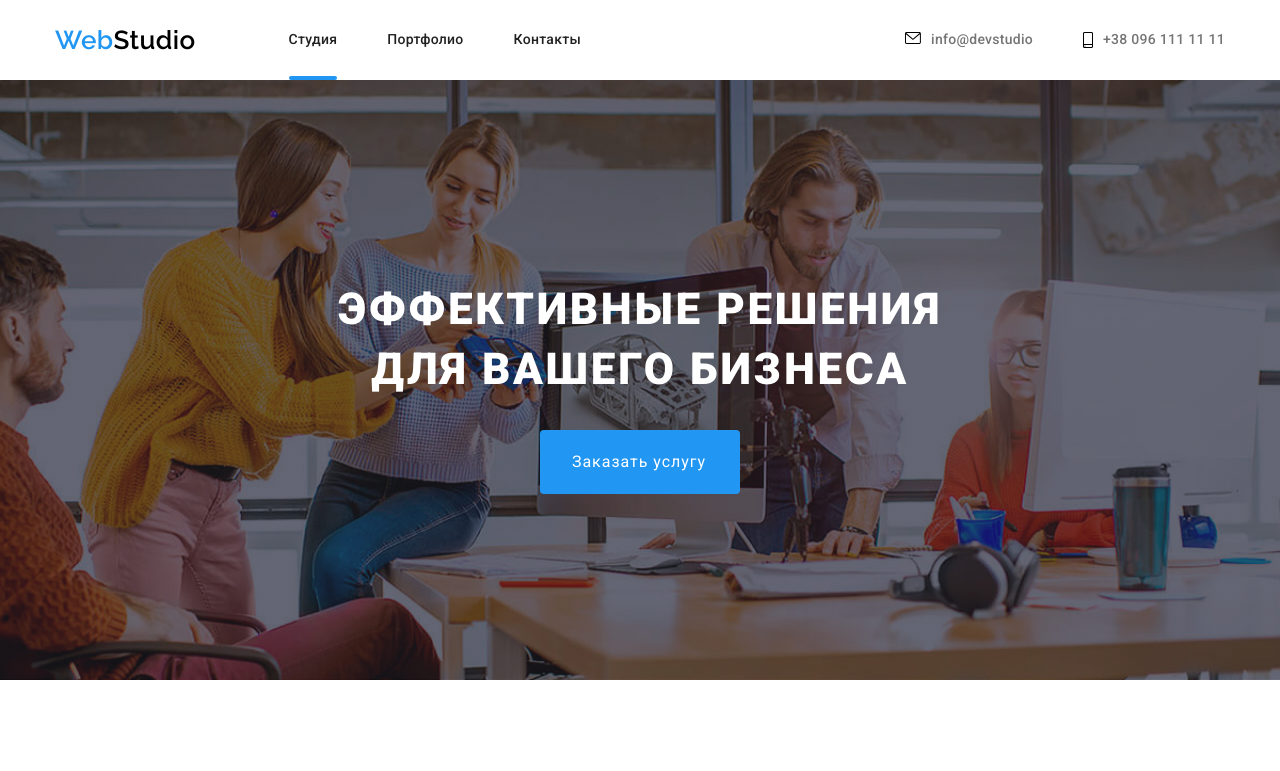
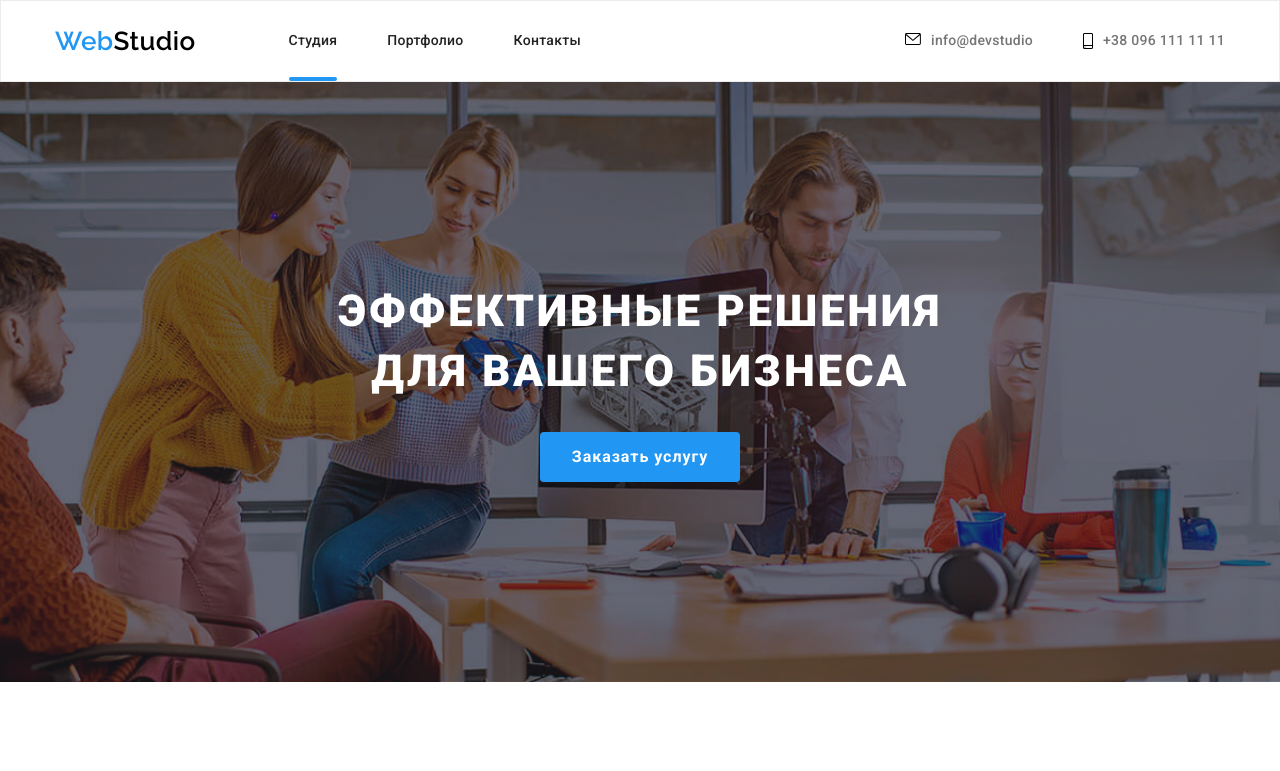
Before and after one commit to Yevheniya-Miatenko/goit-markup-hw-05, a plain HTML site: page index.html in a window 1280 px wide. Shown: the top 771 px of the page. Drawn offline with nearby package versions, Linux system fonts and the light colour scheme.

Commit message:
Modal btn & header

```diff
--- a/css/style.css
+++ b/css/style.css
@@ -26,7 +26,19 @@ img{
 display: block;
 }
 
+*, *::before, *::after {
+    box-sizing: border-box;
+}
+
 /*Header*/
+
+.header{
+display: flex;
+align-items: center;
+width: auto;
+border: 1px solid #ECECEC;
+}
+
 
 .logo,
 .web {
@@ -194,35 +206,32 @@ letter-spacing: 0.06em;
 text-transform: uppercase;
 color: #FFFFFF;
 /*background: #2F303A;*/
-padding-top: 200px;
-padding-bottom: 280px;
-padding-left: 237px;
-padding-right: 237px;
+margin-bottom: 30px;
 }
 
 .modal-btn{
-font-size: 16px;
-line-height: 1.88;
-display: flex;
-align-items: center;
-text-align: center;
-letter-spacing: 0.06em;
 color: #ffffff;
 background-color: #2196F3;
+display: inline-block;
+text-align: center;
+padding: 10px 32px;
 border-radius: 4px;
-position: absolute;
-width: 200px;
-height: 50px;
-margin-left: 485px;
-margin-right: 485px;
-top: 430px;
-padding-left: 32px;
-padding-right: 32px;
-padding-top: 32px;
-padding-bottom: 32px;
+border: none;
+cursor: pointer;
+font-weight: 700;
+font-size: 16px;
+line-height: 1.87;
+letter-spacing: 0.06em;
+}
+
+.hero-content {
+text-align: center;
+padding-top: 200px;
+padding-bottom: 200px;
 }
 
 /* Модальное окно "Героя" */
+
 .backdrop {
 position: fixed;
 width: 100%;
@@ -232,25 +241,26 @@ left: 0;
 background-color: rgba(0, 0, 0, 0.2);
 z-index: 10;
 opacity: 1;
-transition: opaciti 250ms cubic-bezier(0.4, 0, 0.2, 1);
-
+/*transition: opaciti 250ms cubic-bezier(0.4, 0, 0.2, 1);*/
+transition-duration: 250ms;
+transition-timing-function: cubic-bezier(0.4, 0, 0.2, 1);
 }
 .backdrop.is-hidden {
 opacity: 0;
 pointer-events: none;
+visibility: hidden;
+}
 
+.backdrop.is-hidden .modal {
+transform: translate(-50%, -50%);
 }
-.backdrop.is-hidden .modal {
-transform: translate(-50%, -50%) scale(0.5);
 
-}
 .modal {
 position: absolute;
 top: 50%;
 left: 50%;
-transform: translate(-50%, -50%) scale(1);
-transition: transform 250ms cubic-bezier(0.4, 0, 0.2, 1);
-
+transform: translate(-50%, -50%);
+/*transition: transform 250ms cubic-bezier(0.4, 0, 0.2, 1);*/
 min-width: 528px;
 min-height: 581px;
 background-color: #FFFFFF;
@@ -258,29 +268,27 @@ box-shadow: 0px 1px 3px rgba(0, 0, 0, 0.12),
 0px 1px 1px rgba(0, 0, 0, 0.14),
 0px 2px 1px rgba(0, 0, 0, 0.2);
 border-radius: 4px;
-
+transition-duration: 250ms;
+transition-timing-function: cubic-bezier(0.4, 0, 0.2, 1);
 }
 
 .modal-close {
 position: absolute;
 right: 0;
-
 width: 30px;
 height: 30px;
-
-background-color: var(--white-bg-color);
+background-color: #FFFFFF;
 border: 1px solid rgba(0, 0, 0, 0.1);
 border-radius: 50%;
 margin: 8px;
 cursor: pointer;
+}
 
-}
 .btn-close {
 position: absolute;
 top: 50%;
 left: 50%;
 transform:translate(-50%,-50%);
-
 }
 
 /*main Приоритеты компании, Виды деятельности*/
@@ -722,10 +730,12 @@ color: #ffffff;
 
 .all-work-section{
 padding-bottom: 94px;
+
 }
 .all-work-list{
 display: flex;
 flex-wrap: wrap;
+margin: -15px;
 }
 
 .all-work-link:not(:nth-child(3n+3)){
--- a/index.html
+++ b/index.html
@@ -48,9 +48,10 @@
     <main>
         <!--Заказ услуг-->
        <section class="services">
-           <div class="container">
-            <h1 class="hero-title">ЭФФЕКТИВНЫЕ РЕШЕНИЯ ДЛЯ ВАШЕГО БИЗНЕСА</h1>
+        <div class="hero-content ">
+            <h1 class="hero-title">ЭФФЕКТИВНЫЕ РЕШЕНИЯ<br> ДЛЯ ВАШЕГО БИЗНЕСА</h1>
             <button data-modal-open class="modal-btn">Заказать услугу</button>
+        </div>
             <div data-modal class="backdrop is-hidden">
                 <div  class="modal">
                     <button data-modal-close class="modal-close">
@@ -60,7 +61,6 @@
                     </button>
                 </div>
             </div>
-           </div>
         </section>
         <!--Приоритеты компании-->
         <section class="prioriti-section">
```
Also changed, not shown: portfolio.html (+4 -6 lines), js/modal.js (indentation only).
